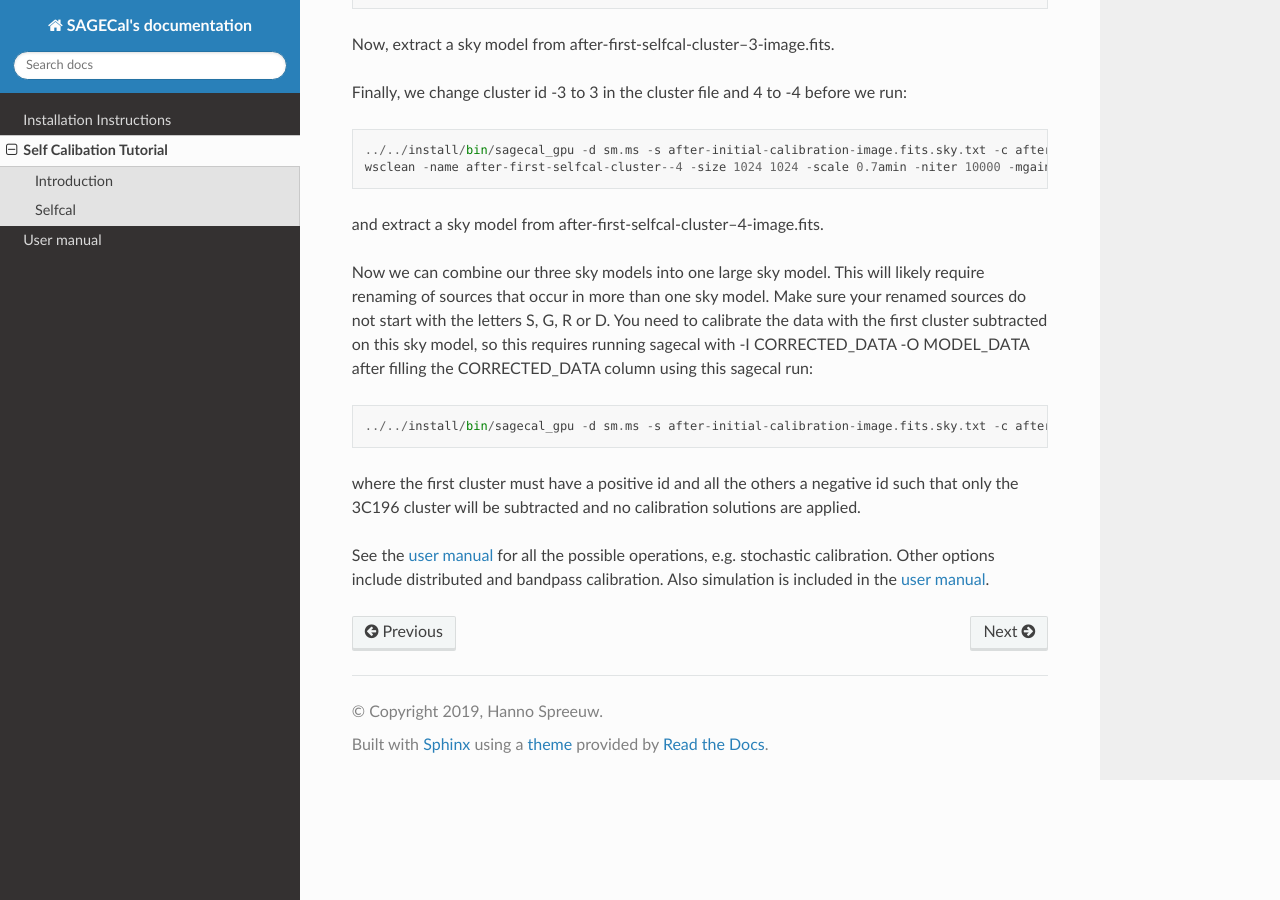
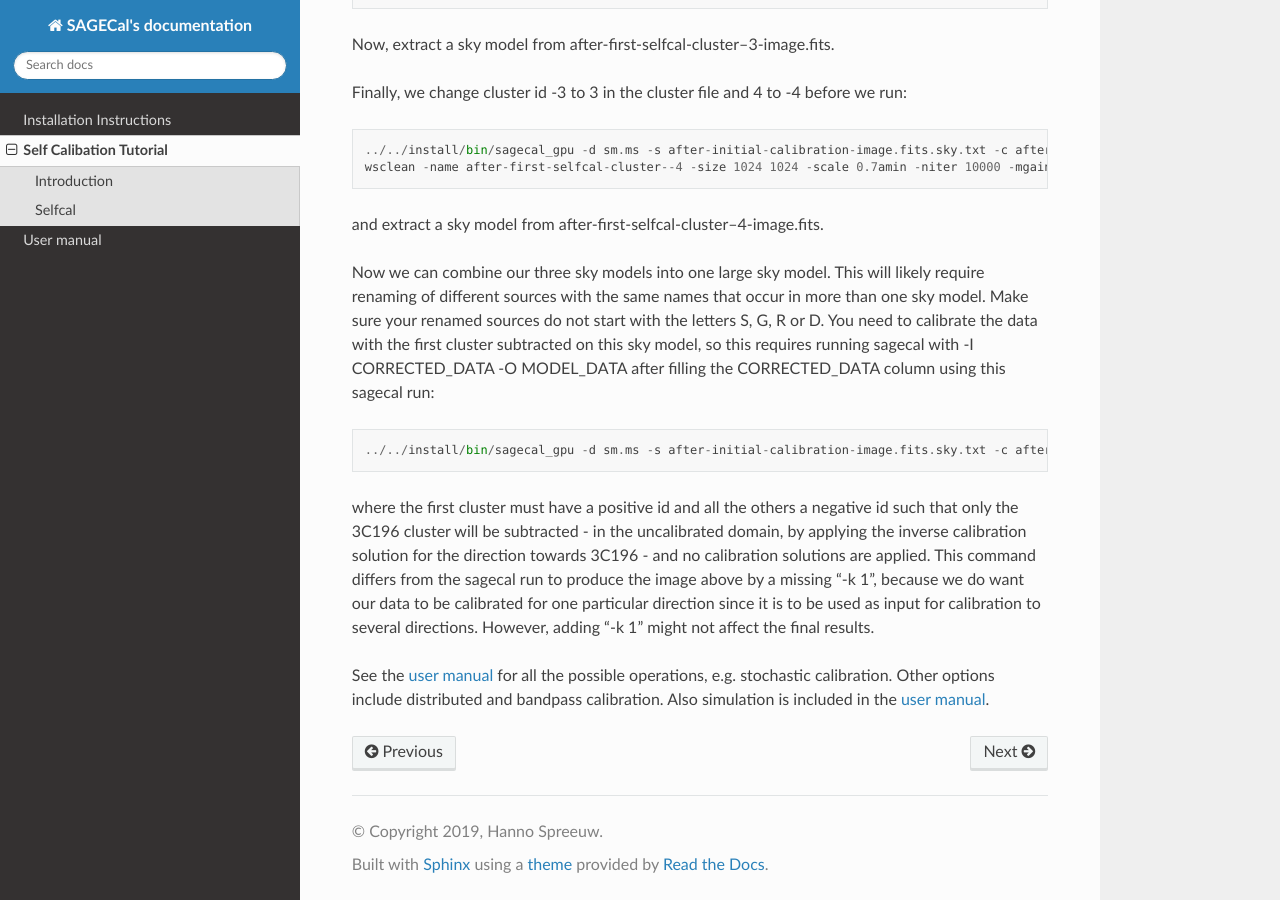
Before and after one commit to nlesc-dirac/sagecal, a Sphinx documentation site: the page built from Docs/source/tutorial.rst, in a window 1280 px wide and 900 px high, scrolled down 5766 px. Built offline with Sphinx 7.4.7 and the Read the Docs theme 2.0.0, drawn with Linux system fonts in a browser that asks for light colours.

Commit message:
I felt some clarification was needed here and there towards the end of the tutorial, especially when no value for -k was given.

```diff
--- a/Docs/source/tutorial.rst
+++ b/Docs/source/tutorial.rst
@@ -190,12 +190,12 @@ Finally, we change cluster id -3 to 3 in the cluster file and 4 to -4 before we
 
 and extract a sky model from after-first-selfcal-cluster--4-image.fits.
 
-Now we can combine our three sky models into one large sky model. This will likely require renaming of sources that occur in more than one sky model. Make sure your renamed sources do not start with the letters S, G, R or D. You need to calibrate the data with the first cluster subtracted on this sky model, so this requires running sagecal with -I CORRECTED_DATA -O MODEL_DATA after filling the CORRECTED_DATA column using this sagecal run:
+Now we can combine our three sky models into one large sky model. This will likely require renaming of different sources with the same names that occur in more than one sky model. Make sure your renamed sources do not start with the letters S, G, R or D. You need to calibrate the data with the first cluster subtracted on this sky model, so this requires running sagecal with -I CORRECTED_DATA -O MODEL_DATA after filling the CORRECTED_DATA column using this sagecal run:
 
 ::
 
   ../../install/bin/sagecal_gpu -d sm.ms -s after-initial-calibration-image.fits.sky.txt -c after-initial-calibration-image.fits.sky.txt.cluster -n 40 -t 1 -p sm.ms.solutions -a 0 -e 4 -F 1 -j 2 -B 1 -E 1  > sm.ms.output
 
-where the first cluster must have a positive id and all the others a negative id such that only the 3C196 cluster will be subtracted and no calibration solutions are applied.
+where the first cluster must have a positive id and all the others a negative id such that only the 3C196 cluster will be subtracted - in the uncalibrated domain, by applying the inverse calibration solution for the direction towards 3C196  - and no calibration solutions are applied. This command differs from the sagecal run to produce the image above by a missing "-k 1", because we do want our data to be calibrated for one particular direction since it is to be used as input for calibration to several directions. However, adding "-k 1" might not affect the final results.
 
 See the :doc:`user manual <user_manual>` for all the possible operations, e.g. stochastic calibration. Other options include distributed and bandpass calibration. Also simulation is included in the :doc:`user manual <user_manual>`.
```
